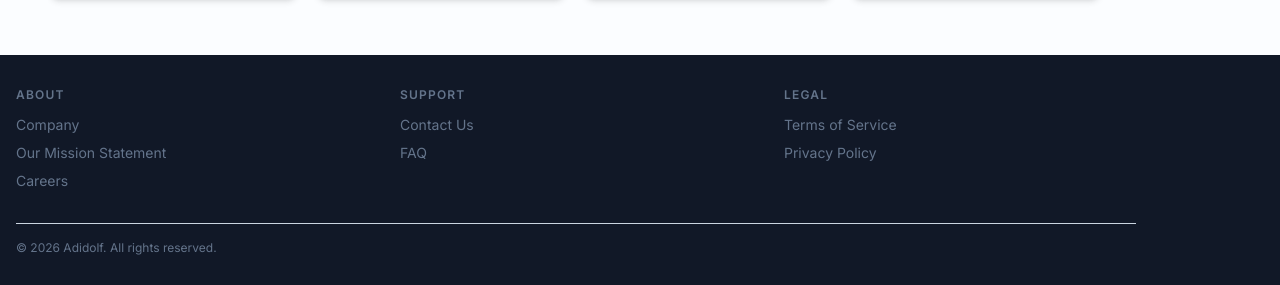
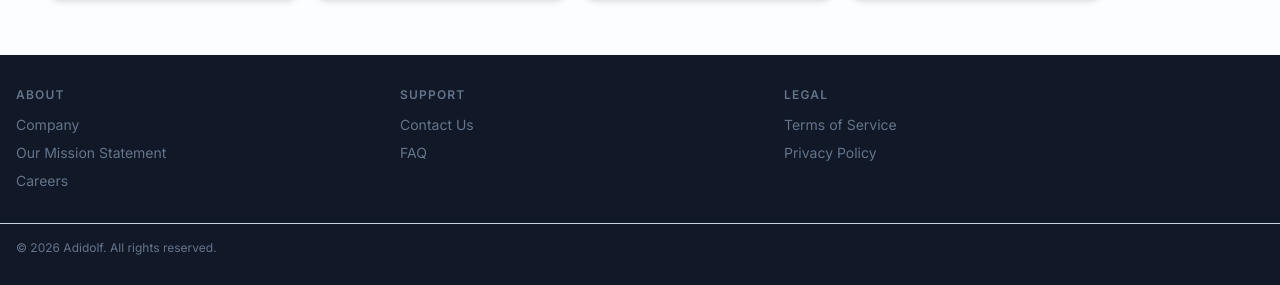
Before and after one commit to Takato56/adidolf_frontend, a Next.js app: page / in a window 1280 px wide. Shown: the part 1473-1758 px from the top of the page. Built offline with nearby package versions, Linux system fonts and the light colour scheme; no server answers.

Commit message:
Fixed slight issue with Footer

```diff
--- a/components/Footer.tsx
+++ b/components/Footer.tsx
@@ -3,8 +3,8 @@ import Link from "next/link";
 function Footer() {
   return (
     <footer className="bg-surface-footer text-text-muted text-sm">
-      <div className="max-w-6xl px-4 py-8">
-        <div className="grid grid-cols-2 md:grid-cols-3 gap-8 mb-8">
+      <div className="max-w-6xl px-4 pt-8 pb-8">
+        <div className="grid grid-cols-2 md:grid-cols-3 gap-8">
           <div>
             <h3 className="text-xs uppercase tracking-widest text-text-muted font-semibold mb-3">
               About
@@ -71,7 +71,9 @@ function Footer() {
             </ul>
           </div>
         </div>
-        <div className="pt-4 border-t border-border-strong flex flex-col sm:flex-row items-center justify-between gap-2 text-xs text-text-muted">
+      </div>
+      <div className="border-t border-border-strong">
+        <div className="max-w-6xl px-4 pt-4 pb-8 flex flex-col sm:flex-row items-center justify-between gap-2 text-xs text-text-muted">
           <p>
             © 2026 Adidolf. All rights
             reserved.
```
